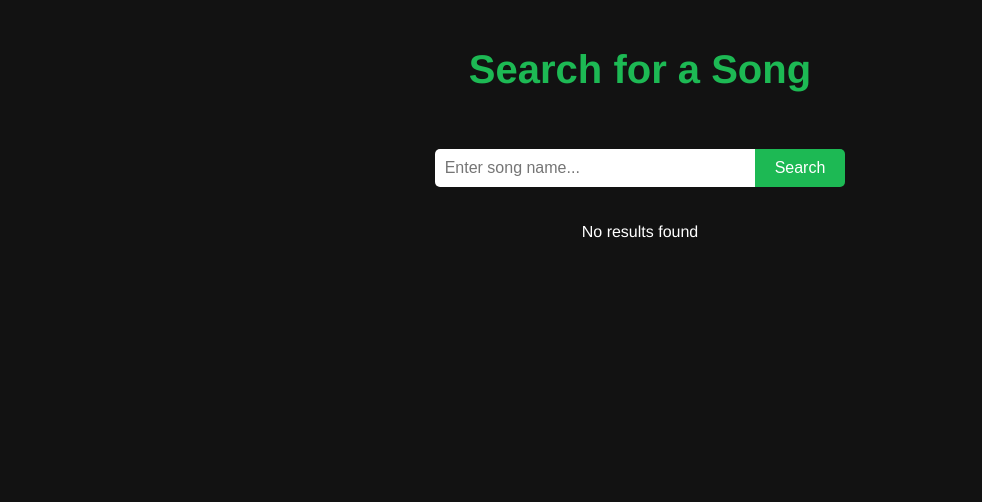
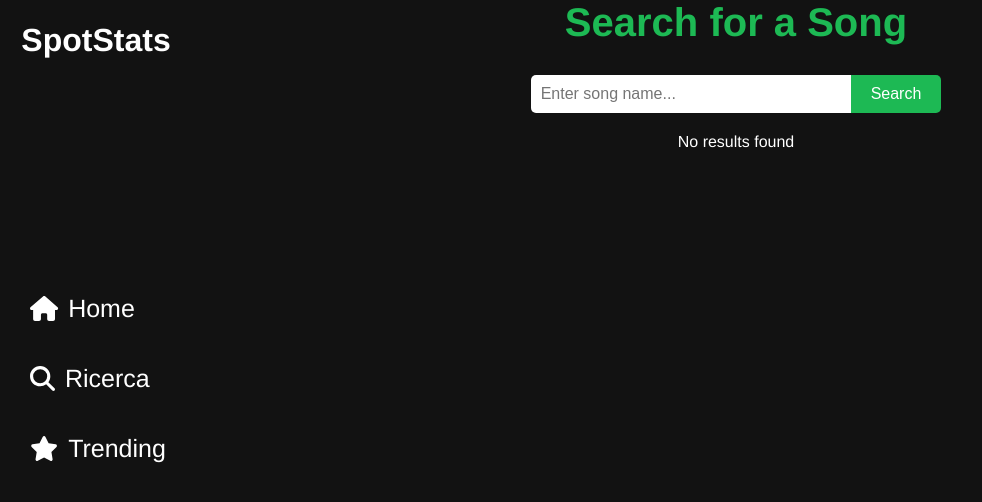
Before and after one commit to carlovend/SpotStats, a React (Create React App) app in the folder frontend/front/: page /search in a window 1280 px wide. Shown: the top 502 px of the page, without its empty margins (0-982 px from the left). Built offline with nearby package versions, Linux system fonts and the light colour scheme.

Commit message:
add Menu component and fix CSS issues

```diff
--- a/frontend/front/package.json
+++ b/frontend/front/package.json
@@ -13,6 +13,7 @@
     "npm": "^10.8.1",
     "react": "^18.3.1",
     "react-dom": "^18.3.1",
+    "react-router": "^6.23.1",
     "react-router-dom": "^6.23.1",
     "react-scripts": "5.0.1",
     "web-vitals": "^2.1.4"
--- a/frontend/front/src/App.css
+++ b/frontend/front/src/App.css
@@ -1,3 +1,22 @@
+*{
+  margin: 0;
+  padding: 0;
+}
+
+body {
+  font-family: 'Helvetica Neue', Arial, sans-serif;
+  background-color: #121212;
+  color: #fff;
+  margin: 0;
+  padding: 0;
+}
+
+.contenitorePaginaHomePage {
+  display: flex;
+  flex-direction: row;
+
+}
+
 .App {
   text-align: center;
 }
@@ -13,20 +32,7 @@
   }
 }
 
-.App-header {
-  background-color: #282c34;
-  min-height: 100vh;
-  display: flex;
-  flex-direction: column;
-  align-items: center;
-  justify-content: center;
-  font-size: calc(10px + 2vmin);
-  color: white;
-}
 
-.App-link {
-  color: #61dafb;
-}
 
 @keyframes App-logo-spin {
   from {
--- a/frontend/front/src/App.js
+++ b/frontend/front/src/App.js
@@ -2,14 +2,16 @@ import React from 'react';
 import './App.css';
 import {BrowserRouter, Routes, Route,} from "react-router-dom";
 import HomePage from './pages/HomePage';
-import SearchPage from "./pages/SearchPage"; // Assicurati che il percorso sia corretto
+import SearchPage from "./pages/SearchPage";
+import Menu from "./components/Menu"; // Assicurati che il percorso sia corretto
+import AppShell from "./AppShell";
 
 
 const AppRoutes = () => {
     return (
         <Routes>
-            <Route path="/" element={ <HomePage/>} />
-            <Route path="/search" element={<SearchPage/>} />
+            <Route path="/" element={<AppShell> <Menu/> <HomePage/> </AppShell>} />
+            <Route path="/search" element={<AppShell> <Menu/> <SearchPage/> </AppShell>} />
         </Routes>
     )
 }
--- /dev/null
+++ b/frontend/front/src/AppShell.js
@@ -0,0 +1,7 @@
+import React from "react";
+
+const AppShell = ({ children }) => {
+  return <>{children}</>;
+};
+
+export default AppShell;
--- /dev/null
+++ b/frontend/front/src/components/Menu.js
@@ -0,0 +1,35 @@
+import React from "react";
+import './menu_style.css'
+import {faHome, faHomeLg, faHomeLgAlt, faMusic, faSearch, faStar} from "@fortawesome/free-solid-svg-icons";
+import {FontAwesomeIcon} from "@fortawesome/react-fontawesome";
+import {Link} from "react-router-dom";
+
+class Menu extends React.Component {
+    render() {
+        return (
+            <div className="container-menu">
+                <h1>SpotStats</h1>
+              <div className="sidebar">
+                  <Link to={"/"}>
+                <div className="sidebar-option">
+                    <FontAwesomeIcon icon={faHomeLgAlt} />
+                    <span>Home</span>
+                </div>
+                      </Link>
+                  <Link to={"/search"}>
+                <div className="sidebar-option">
+                  <FontAwesomeIcon icon={faSearch} />
+                  <span>Ricerca</span>
+                </div>
+                      </Link>
+                <div className="sidebar-option">
+                  <FontAwesomeIcon icon={faStar} />
+                  <span>Trending</span>
+                </div>
+              </div>
+            </div>
+  );
+    }
+}
+
+export default Menu;
--- /dev/null
+++ b/frontend/front/src/components/SongCard.js
@@ -0,0 +1,16 @@
+import React from "react";
+
+class SongCard extends React.Component {
+    render() {
+        return <div className="song-card">
+            <div className="song-info">
+                <h2 className="song-name">{this.props.song.name}</h2>
+                <p className="song-artist">{this.props.song.artist}</p>
+                <p className="song-position">Highest Position: {this.props.song.highest_position}</p>
+                <p className="song-popularity">Popularity: {this.props.song.popularity}</p>
+            </div>
+        </div>;
+    }
+}
+
+export default SongCard;
--- /dev/null
+++ b/frontend/front/src/components/menu_style.css
@@ -0,0 +1,47 @@
+a {
+    padding: 0 0 0 0;
+    margin: 0 0 0 0;
+    color: white;
+    text-decoration: none; /* no underline */
+}
+
+.container-menu {
+    justify-content: center;
+    display: flex;
+    flex-direction: column;
+    align-items: center;
+    width: 15%;
+    height: 90vh;
+    border-radius: 20px;
+}
+
+.sidebar {
+    display: flex;
+    flex-direction: column;
+    justify-content: center;
+    height: 80vh;
+    width: 100%;
+    gap: 20px;
+}
+
+.sidebar-option {
+    height: 50px;
+    color: #ffffff;
+    border-radius: 10px;
+    display: flex;
+    gap: 10px;
+    align-items: center;
+    align-content: center;
+    font-size: 25px;
+    cursor: pointer;
+    transition: background-color 0.3s;
+    padding-left: 30px;
+}
+
+.sidebar-option:hover {
+  background-color: #282828;
+}
+
+.sidebar-option span {
+  margin-right: 10px;
+}
--- a/frontend/front/src/pages/HomePage.css
+++ b/frontend/front/src/pages/HomePage.css
@@ -1,14 +1,7 @@
 /* HomePage.css */
-body {
-  font-family: 'Helvetica Neue', Arial, sans-serif;
-  background-color: #121212;
-  color: #fff;
-  margin: 0;
-  padding: 0;
-}
+.homepage {
+width: 85%;
 
-.homepage {
-  padding: 20px;
   overflow-y: auto; /* Aggiunto per consentire lo scrolling */
 }
 
--- a/frontend/front/src/pages/HomePage.jsx
+++ b/frontend/front/src/pages/HomePage.jsx
@@ -2,6 +2,10 @@ import React, { useEffect, useState } from 'react';
 import { FontAwesomeIcon } from '@fortawesome/react-fontawesome';
 import { faMusic } from '@fortawesome/free-solid-svg-icons';
 import './HomePage.css';
+import SongCard from "../components/SongCard";
+
+
+
 
 const HomePage = () => {
   const [songs, setSongs] = useState([]);
@@ -20,6 +24,7 @@ const HomePage = () => {
         return response.json();
       })
       .then(data => {
+          console.log(data[0])
         setSongs(data);
       })
       .catch(error => {
@@ -37,14 +42,7 @@ const HomePage = () => {
       ) : (
         <div className="song-list">
           {songs.map(song => (
-            <div key={song._id.$oid} className="song-card">
-              <div className="song-info">
-                <h2 className="song-name">{song.name}</h2>
-                <p className="song-artist">{song.artist}</p>
-                <p className="song-position">Highest Position: {song.highest_position}</p>
-                <p className="song-popularity">Popularity: {song.popularity}</p>
-              </div>
-            </div>
+            <SongCard key={song._id} song={song}/>
           ))}
         </div>
       )}
--- a/frontend/front/src/pages/SearchPage.css
+++ b/frontend/front/src/pages/SearchPage.css
@@ -1,15 +1,10 @@
 /* SearchPage.css */
-body {
-  font-family: 'Helvetica Neue', Arial, sans-serif;
-  background-color: #121212;
-  color: #fff;
-  margin: 0;
-  padding: 0;
-}
+.search-page {
 
-.search-page {
-  padding: 20px;
-  overflow-y: auto; /* Consente lo scrolling */
+  display: flex;
+  width: 85%;
+  flex-direction: column;
+  overflow-y: auto;
 }
 
 .header {
--- a/frontend/front/src/pages/SearchPage.jsx
+++ b/frontend/front/src/pages/SearchPage.jsx
@@ -46,7 +46,7 @@ const SearchPage = () => {
           <p>No results found</p>
         ) : (
           results.map(song => (
-            <div key={song._id.$oid} className="song-card">
+            <div key={song._id} className="song-card">
               <div className="song-info">
                 <h2 className="song-name">{song.name}</h2>
                 <p className="song-artist">Artist: {song.artist_id}</p>
```
Also changed, not shown: 2 other files (tests, documents, lock files or other folders).
